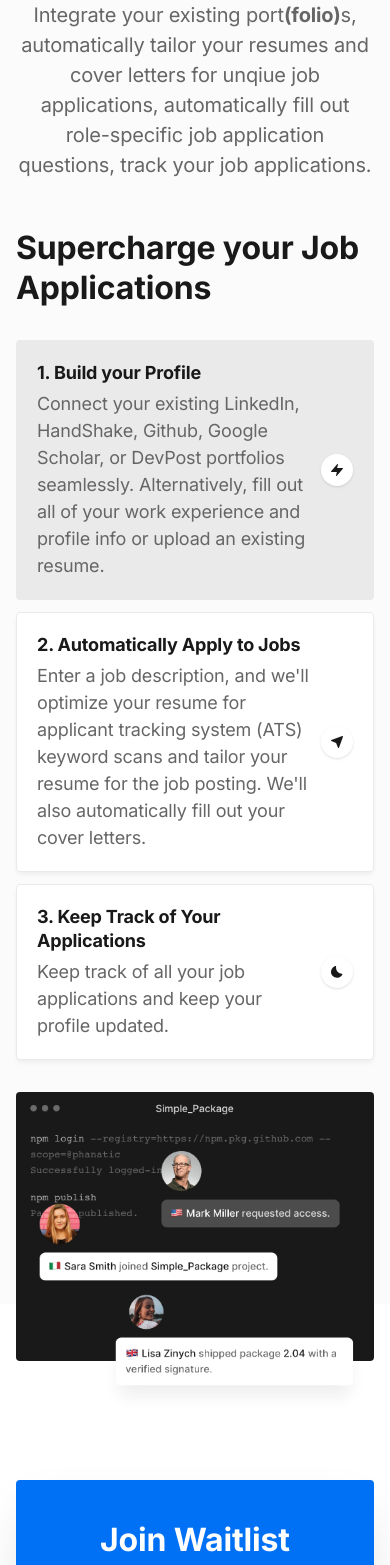
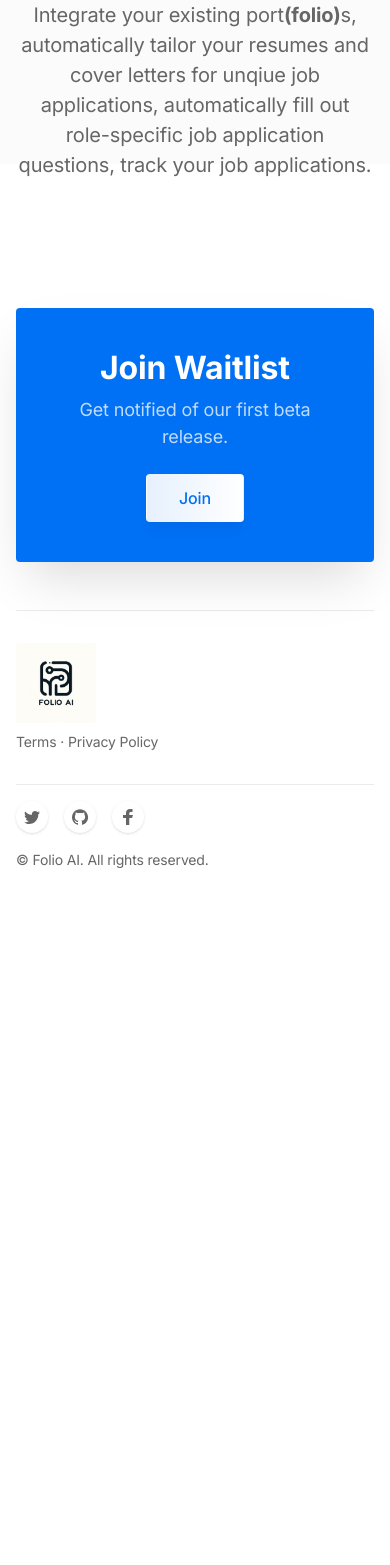
Before and after one commit to Folio-AI/folio_landing_page, a Next.js app: page / in a window 390 px wide. Shown: the part 1076-2641 px from the top of the page. After the commit the page ends 1962 px from the top, so only its background shows below. Built offline with nearby package versions, Linux system fonts and the light colour scheme.

Commit message:
Remove template features

```diff
--- a/components/features-home.tsx
+++ b/components/features-home.tsx
@@ -49,134 +49,7 @@ export default function FeaturesHome() {
           </div> */}
 
           {/* Section content */}
-          <div className="md:grid md:grid-cols-12 md:gap-6">
 
-            {/* Content */}
-            <div className="max-w-xl md:max-w-none md:w-full mx-auto md:col-span-7 lg:col-span-6 md:mt-6" data-aos="fade-right">
-              <div className="md:pr-4 lg:pr-12 xl:pr-16 mb-8">
-                <h3 className="h3 mb-3">Supercharge your Job Applications</h3>
-                <p className="text-xl text-gray-600"></p>
-              </div>
-              {/* Tabs buttons */}
-              <div className="mb-8 md:mb-0">
-                <button
-                  className={`text-left flex items-center text-lg p-5 rounded border transition duration-300 ease-in-out mb-3 ${tab !== 1 ? 'bg-white shadow-md border-gray-200 hover:shadow-lg' : 'bg-gray-200 border-transparent'}`}
-                  onClick={(e) => { e.preventDefault(); setTab(1); }}
-                >
-                  <div>
-                    <div className="font-bold leading-snug tracking-tight mb-1">1. Build your Profile</div>
-                    <div className="text-gray-600">
-                      Connect your existing LinkedIn, HandShake, Github, Google Scholar, or DevPost portfolios seamlessly. Alternatively, fill out all of your work experience and profile info or upload an existing resume.
-                    </div>
-                  </div>
-                  <div className="flex justify-center items-center w-8 h-8 bg-white rounded-full shadow shrink-0 ml-3">
-                    <svg className="w-3 h-3 fill-current" viewBox="0 0 12 12" xmlns="http://www.w3.org/2000/svg">
-                      <path d="M11.953 4.29a.5.5 0 00-.454-.292H6.14L6.984.62A.5.5 0 006.12.173l-6 7a.5.5 0 00.379.825h5.359l-.844 3.38a.5.5 0 00.864.445l6-7a.5.5 0 00.075-.534z" />
-                    </svg>
-                  </div>
-                </button>
-                <button
-                  className={`text-left flex items-center text-lg p-5 rounded border transition duration-300 ease-in-out mb-3 ${tab !== 2 ? 'bg-white shadow-md border-gray-200 hover:shadow-lg' : 'bg-gray-200 border-transparent'}`}
-                  onClick={(e) => { e.preventDefault(); setTab(2); }}
-                >
-                  <div>
-                    <div className="font-bold leading-snug tracking-tight mb-1">2. Automatically Apply to Jobs</div>
-                    <div className="text-gray-600">
-                      Enter a job description, and we'll optimize your resume for applicant tracking system (ATS) keyword scans and tailor your resume for the job posting. We'll also automatically fill out your cover letters.
-                    </div>
-                  </div>
-                  <div className="flex justify-center items-center w-8 h-8 bg-white rounded-full shadow shrink-0 ml-3">
-                    <svg className="w-3 h-3 fill-current" viewBox="0 0 12 12" xmlns="http://www.w3.org/2000/svg">
-                      <path d="M11.854.146a.5.5 0 00-.525-.116l-11 4a.5.5 0 00-.015.934l4.8 1.921 1.921 4.8A.5.5 0 007.5 12h.008a.5.5 0 00.462-.329l4-11a.5.5 0 00-.116-.525z" fillRule="nonzero" />
-                    </svg>
-                  </div>
-                </button>
-                <button
-                  className={`text-left flex items-center text-lg p-5 rounded border transition duration-300 ease-in-out mb-3 ${tab !== 3 ? 'bg-white shadow-md border-gray-200 hover:shadow-lg' : 'bg-gray-200 border-transparent'}`}
-                  onClick={(e) => { e.preventDefault(); setTab(3); }}
-                >
-                  <div>
-                    <div className="font-bold leading-snug tracking-tight mb-1">3. Keep Track of Your Applications</div>
-                    <div className="text-gray-600">Keep track of all your job applications and keep your profile updated.</div>
-                  </div>
-                  <div className="flex justify-center items-center w-8 h-8 bg-white rounded-full shadow shrink-0 ml-3">
-                    <svg className="w-3 h-3 fill-current" viewBox="0 0 12 12" xmlns="http://www.w3.org/2000/svg">
-                      <path d="M11.334 8.06a.5.5 0 00-.421-.237 6.023 6.023 0 01-5.905-6c0-.41.042-.82.125-1.221a.5.5 0 00-.614-.586 6 6 0 106.832 8.529.5.5 0 00-.017-.485z" fill="#191919" fillRule="nonzero" />
-                    </svg>
-                  </div>
-                </button>
-              </div>
-            </div>
-
-            {/* Tabs items */}
-            <div className="max-w-xl md:max-w-none md:w-full mx-auto md:col-span-5 lg:col-span-6 mb-8 md:mb-0 md:order-1">
-              <div className="transition-all">
-                <div className="relative flex flex-col text-center lg:text-right" data-aos="zoom-y-out" ref={tabs}>
-                  {/* Item 1 */}
-                  <Transition
-                    show={tab === 1}
-                    className="w-full"
-                    enter="transition ease-in-out duration-700 transform order-first"
-                    enterFrom="opacity-0 translate-y-16"
-                    enterTo="opacity-100 translate-y-0"
-                    leave="transition ease-in-out duration-300 transform absolute"
-                    leaveFrom="opacity-100 translate-y-0"
-                    leaveTo="opacity-0 -translate-y-16"
-                    beforeEnter={() => heightFix()}
-                    unmount={false}
-                  >
-                    <div className="relative inline-flex flex-col">
-                      <Image className="md:max-w-none mx-auto rounded" src={FeaturesBg01} width={500} height={375} alt="Features bg" />
-                      <Image className="md:max-w-none absolute w-full left-0 transform animate-float" src={FeaturesElement01} width={500} height={147} alt="Element 01" style={{ top: '22%' }} />
-                      <Image className="md:max-w-none absolute w-full left-0 transform animate-float animation-delay-500" src={FeaturesElement02} width={500} height={158} alt="Element 02" style={{ top: '39%' }} />
-                      <Image className="md:max-w-none absolute w-full left-0 bottom-0 transform animate-float animation-delay-1000" src={FeaturesElement03} width={500} height={167} alt="Element 03" style={{ top: '77%' }} />
-                    </div>
-                  </Transition>
-                  {/* Item 2 */}
-                  <Transition
-                    show={tab === 2}
-                    className="w-full"
-                    enter="transition ease-in-out duration-700 transform order-first"
-                    enterFrom="opacity-0 translate-y-16"
-                    enterTo="opacity-100 translate-y-0"
-                    leave="transition ease-in-out duration-300 transform absolute"
-                    leaveFrom="opacity-100 translate-y-0"
-                    leaveTo="opacity-0 -translate-y-16"
-                    beforeEnter={() => heightFix()}
-                    unmount={false}
-                  >
-                    <div className="relative inline-flex flex-col">
-                      <Image className="md:max-w-none mx-auto rounded" src={FeaturesBg01} width={500} height={375} alt="Features bg" />
-                      <Image className="md:max-w-none absolute w-full left-0 bottom-0 transform animate-float animation-delay-1000" src={FeaturesElement03} width={500} height={167} alt="Element 03" style={{ top: '18%' }} />
-                      <Image className="md:max-w-none absolute w-full left-0 transform animate-float animation-delay-500" src={FeaturesElement02} width={500} height={158} alt="Element 02" style={{ top: '40%' }} />
-                      <Image className="md:max-w-none absolute w-full left-0 transform animate-float" src={FeaturesElement01} width={500} height={147} alt="Element 01" style={{ top: '79%' }} />
-                    </div>
-                  </Transition>
-                  {/* Item 3 */}
-                  <Transition
-                    show={tab === 3}
-                    className="w-full"
-                    enter="transition ease-in-out duration-700 transform order-first"
-                    enterFrom="opacity-0 translate-y-16"
-                    enterTo="opacity-100 translate-y-0"
-                    leave="transition ease-in-out duration-300 transform absolute"
-                    leaveFrom="opacity-100 translate-y-0"
-                    leaveTo="opacity-0 -translate-y-16"
-                    beforeEnter={() => heightFix()}
-                    unmount={false}
-                  >
-                    <div className="relative inline-flex flex-col">
-                      <Image className="md:max-w-none mx-auto rounded" src={FeaturesBg01} width={500} height={375} alt="Features bg" />
-                      <Image className="md:max-w-none absolute w-full left-0 transform animate-float" src={FeaturesElement01} width={500} height={147} alt="Element 01" style={{ top: '22%' }} />
-                      <Image className="md:max-w-none absolute w-full left-0 transform animate-float animation-delay-500" src={FeaturesElement02} width={500} height={158} alt="Element 02" style={{ top: '39%' }} />
-                      <Image className="md:max-w-none absolute w-full left-0 bottom-0 transform animate-float animation-delay-1000" src={FeaturesElement03} width={500} height={167} alt="Element 03" style={{ top: '77%' }} />
-                    </div>
-                  </Transition>
-                </div>
-              </div>
-            </div>
-
-          </div>
 
         </div>
       </div>
```
Also changed, not shown: 1 other file (tests, documents, lock files or other folders).
